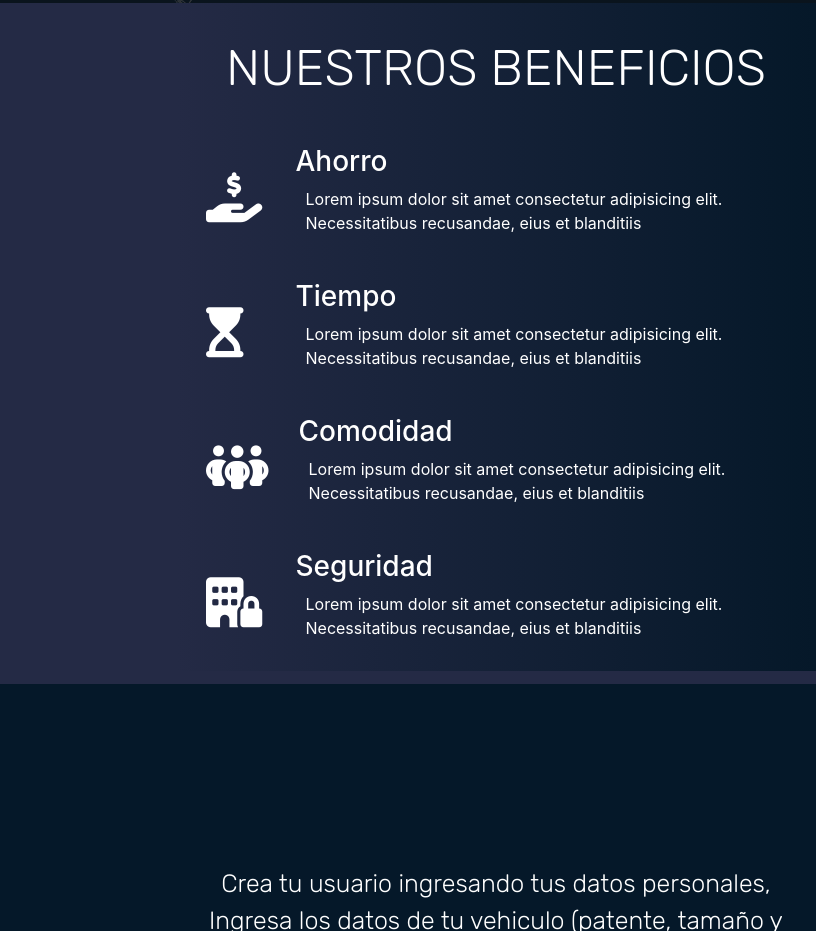
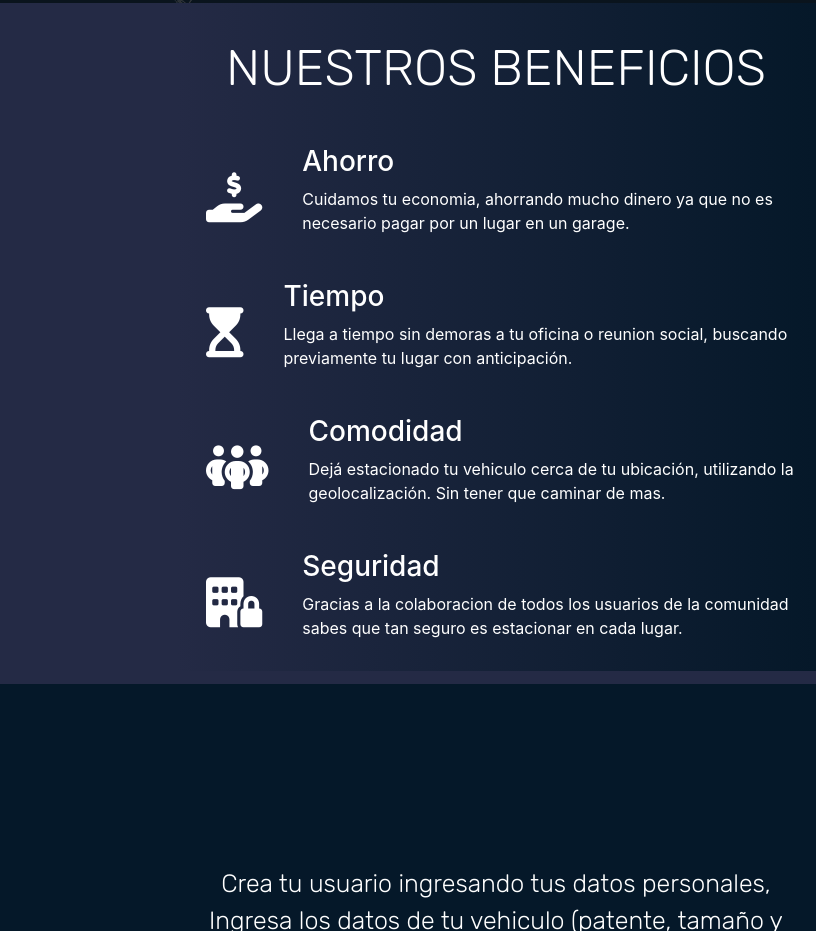
Before and after one commit to gggurrieri/Final, a plain HTML site: page paginas/QueesUOPI.html in a window 1280 px wide. Shown: the part 839-1770 px from the top of the page, 464-1280 px from the left. Drawn offline with nearby package versions, Linux system fonts and the light colour scheme.

Commit message:
correccion de textos en Beneficios

```diff
--- a/estilos.scss
+++ b/estilos.scss
@@ -462,10 +462,11 @@ footer {
 }
 
 .cuadro-beneficio .emoji {
-    width: 150px;
+
     font-size: 50px;
     color: #ffffff;
-    padding: 30px;
+    margin: 30px;
+    padding-right: 10px;
 }
 
 .contenedor-q {
@@ -477,17 +478,32 @@ footer {
 
 }
 
+
 .textos p {
     font-size: 16px;
     color: $colortextos;
-    padding-left: 10px;
+    padding-right: 10px;
     padding-right: 20px;
 }
 
 .ahorro h3 {
     font-size: $h3;
     color: $colortextos;
+}
 
+.tiempo h3 {
+    font-size: $h3;
+    color: $colortextos;
+}
+
+.comodidad h3 {
+    font-size: $h3;
+    color: $colortextos;
+}
+
+.seguridad h3 {
+    font-size: $h3;
+    color: $colortextos;
 }
 
 .box-1 {
--- a/paginas/QueesUOPI.html
+++ b/paginas/QueesUOPI.html
@@ -89,8 +89,7 @@
                         <div class="ahorro">
                             <h3 class="text-fluid">Ahorro</h3>
                             <div class="textos">
-                                <p class="text-fluid">Lorem ipsum dolor sit amet consectetur adipisicing elit.
-                                    Necessitatibus recusandae, eius et blanditiis</p>
+                                <p class="text-fluid">Cuidamos tu economia, ahorrando mucho dinero ya que no es necesario pagar por un lugar en un garage.</p>
                             </div>
 
                         </div>
@@ -98,11 +97,10 @@
                     <div data-aos="fade-down" class="contenedor-q row">
                         <div class="emoji"><i class="img-fluid fa-solid fa-hourglass-start"></i>
                         </div>
-                        <div class="ahorro">
+                        <div class="tiempo">
                             <h3 class="text-fluid">Tiempo</h3>
                             <div class="textos">
-                                <p class="text-fluid">Lorem ipsum dolor sit amet consectetur adipisicing elit.
-                                    Necessitatibus recusandae, eius et blanditiis</p>
+                                <p class="text-fluid">Llega a tiempo sin demoras a tu oficina o reunion social, buscando previamente tu lugar con anticipación.</p>
                             </div>
 
                         </div>
@@ -110,11 +108,10 @@
                     <div data-aos="fade-down" class="contenedor-q row">
                         <div class="emoji"><i class="img-fluid fa-solid fa-people-group"></i>
                         </div>
-                        <div class="ahorro">
+                        <div class="comodidad">
                             <h3 class="text-fluid">Comodidad</h3>
                             <div class="textos">
-                                <p class="text-fluid">Lorem ipsum dolor sit amet consectetur adipisicing elit.
-                                    Necessitatibus recusandae, eius et blanditiis</p>
+                                <p class="text-fluid">Dejá estacionado tu vehiculo cerca de tu ubicación, utilizando la geolocalización. Sin tener que caminar de mas.</p>
                             </div>
 
                         </div>
@@ -122,11 +119,10 @@
                     <div data-aos="fade-down" class="contenedor-q row">
                         <div class="emoji"><i class="img-fluid fa-solid fa-building-lock"></i>
                         </div>
-                        <div class="ahorro">
+                        <div class="seguridad">
                             <h3 class="text-fluid">Seguridad</h3>
                             <div class="textos">
-                                <p class="text-fluid">Lorem ipsum dolor sit amet consectetur adipisicing elit.
-                                    Necessitatibus recusandae, eius et blanditiis</p>
+                                <p class="text-fluid">Gracias a la colaboracion de todos los usuarios de la comunidad sabes que tan seguro es estacionar en cada lugar.</p>
                             </div>
 
                         </div>
```
Also changed, not shown: estilos.css, 1 other file.
